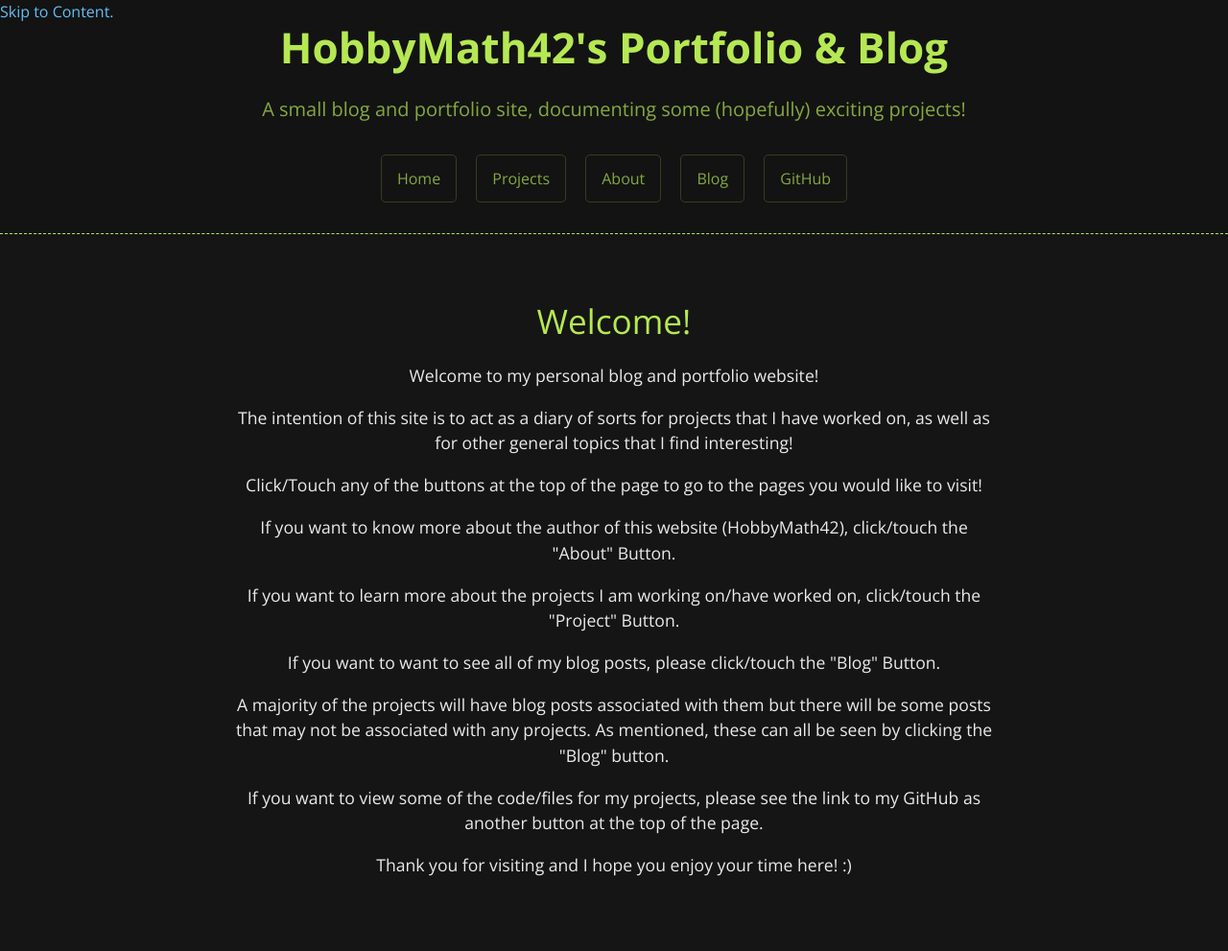
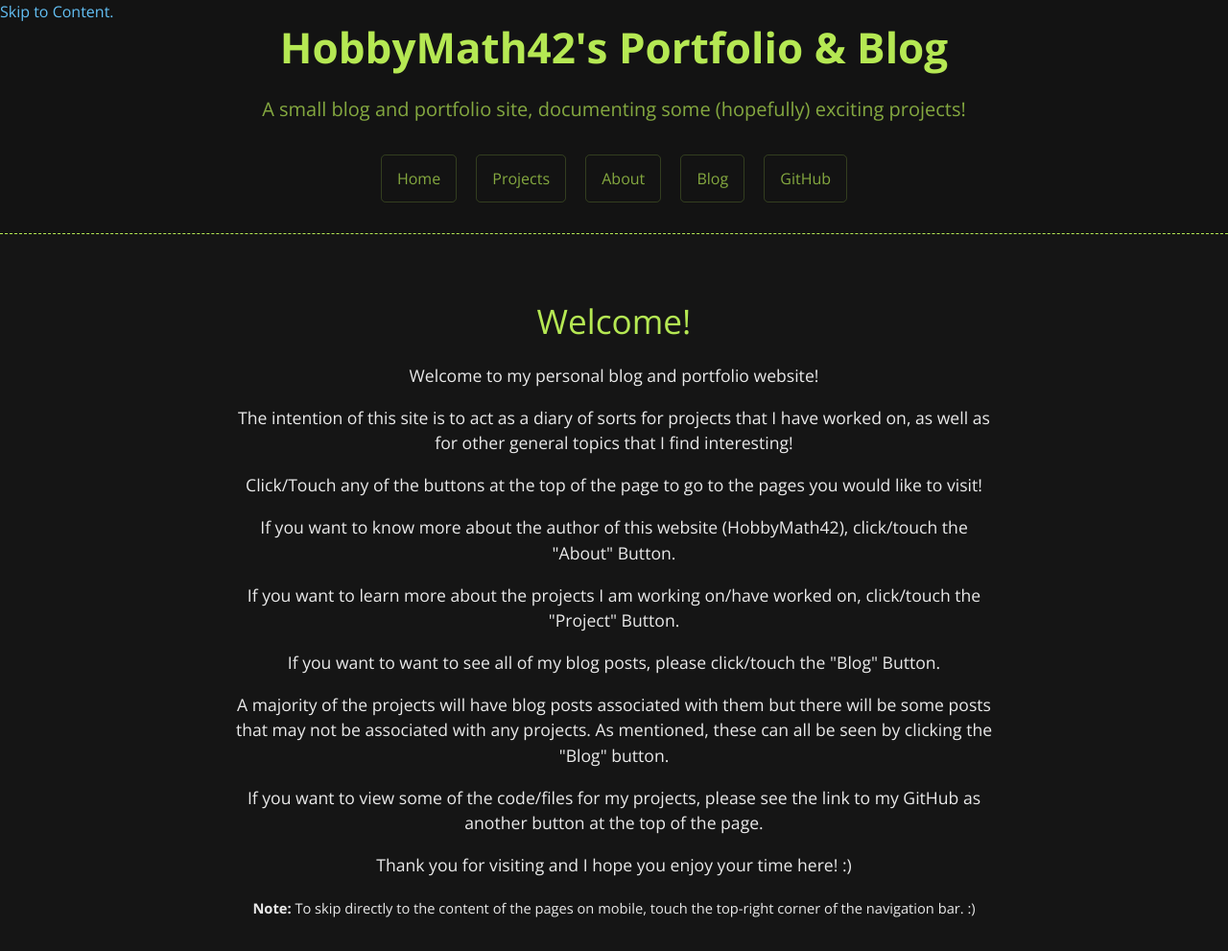
Before and after one commit to hbbymth42/hbbymth42.github.io, a Jekyll site: the page built from index.html, in a window 1280 px wide. Shown: the whole page at 96% size. Built offline with Jekyll 4.4.1, drawn with Linux system fonts in a browser that asks for light colours; before the commit the page ends 964 px from its top, so only the background shows below that.

Commit message:
Added note in Welcome Page to Skip to Content Link

```diff
--- a/index.html
+++ b/index.html
@@ -25,3 +25,5 @@ layout: default
 <p>If you want to view some of the code/files for my projects, please see the link to my GitHub as another button at the top of the page.</p>
 
 <p>Thank you for visiting and I hope you enjoy your time here! :)</p>
+
+<small><b>Note:</b> To skip directly to the content of the pages on mobile, touch the top-right corner of the navigation bar. :)</small>
```
